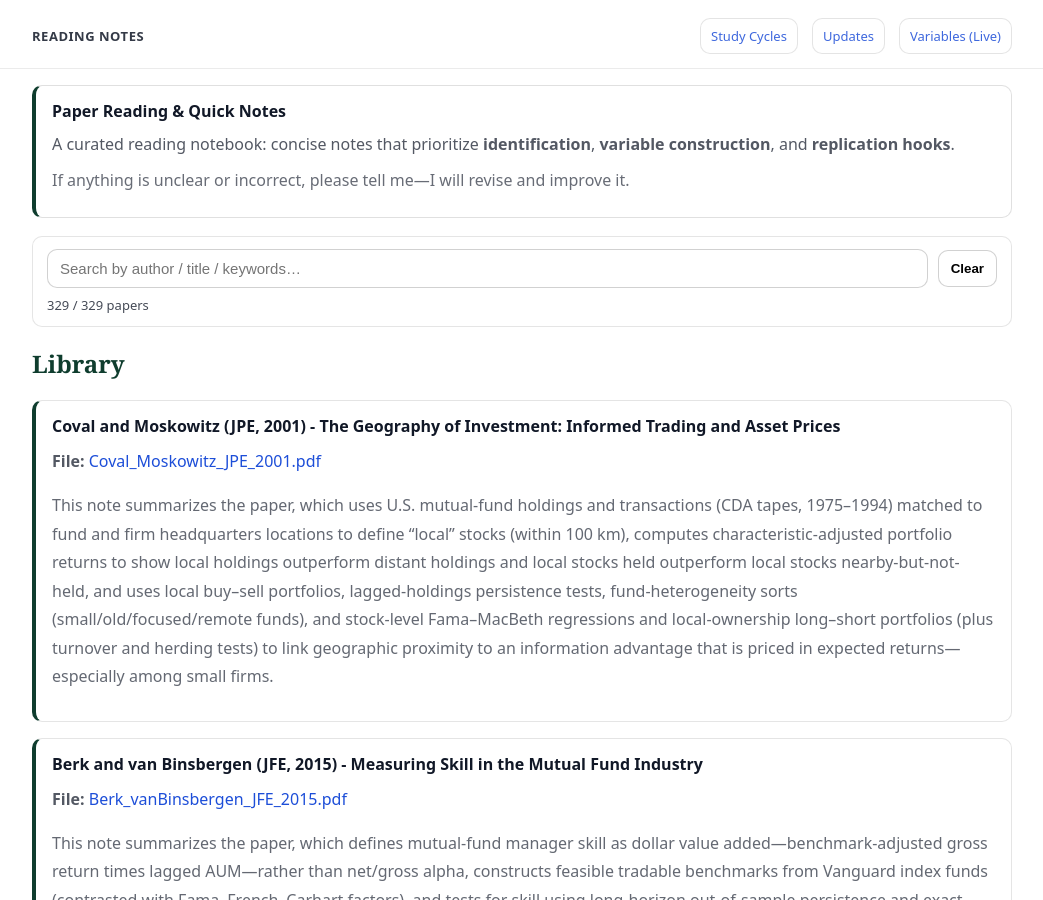
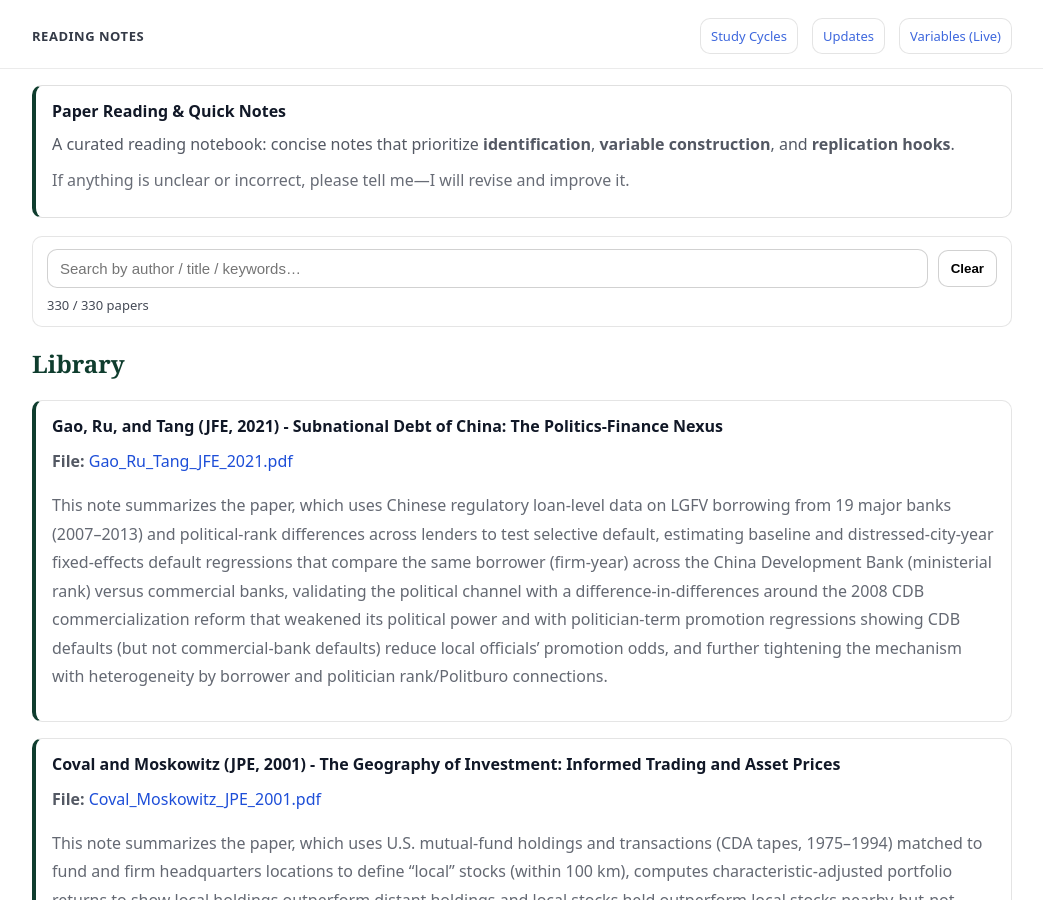
Before and after one commit to yaxinzn/study-archive, a Jekyll site: the page built from reading/index.md, in a window 1280 px wide and 900 px high. Shown: the whole window, without its empty margins (118-1161 px from the left). Built offline with Jekyll 4.4.1, drawn with Linux system fonts in a browser that asks for light colours.

Commit message:
Reading: add/update Gao_Ru_Tang_JFE_2021.pdf

```diff
--- a/_data/reading.yml
+++ b/_data/reading.yml
@@ -1,3 +1,7 @@
+- title: "Gao, Ru, and Tang (JFE, 2021) - Subnational Debt of China: The Politics-Finance Nexus"
+  file: "Gao_Ru_Tang_JFE_2021.pdf"
+  desc: "This note summarizes the paper, which uses Chinese regulatory loan-level data on LGFV borrowing from 19 major banks (2007–2013) and political-rank differences across lenders to test selective default, estimating baseline and distressed-city-year fixed-effects default regressions that compare the same borrower (firm-year) across the China Development Bank (ministerial rank) versus commercial banks, validating the political channel with a difference-in-differences around the 2008 CDB commercialization reform that weakened its political power and with politician-term promotion regressions showing CDB defaults (but not commercial-bank defaults) reduce local officials’ promotion odds, and further tightening the mechanism with heterogeneity by borrower and politician rank/Politburo connections."
+
 - title: "Coval and Moskowitz (JPE, 2001) - The Geography of Investment: Informed Trading and Asset Prices"
   file: "Coval_Moskowitz_JPE_2001.pdf"
   desc: "This note summarizes the paper, which uses U.S. mutual-fund holdings and transactions (CDA tapes, 1975–1994) matched to fund and firm headquarters locations to define “local” stocks (within 100 km), computes characteristic-adjusted portfolio returns to show local holdings outperform distant holdings and local stocks held outperform local stocks nearby-but-not-held, and uses local buy–sell portfolios, lagged-holdings persistence tests, fund-heterogeneity sorts (small/old/focused/remote funds), and stock-level Fama–MacBeth regressions and local-ownership long–short portfolios (plus turnover and herding tests) to link geographic proximity to an information advantage that is priced in expected returns—especially among small firms."
```
Also changed, not shown: 1 other file.
